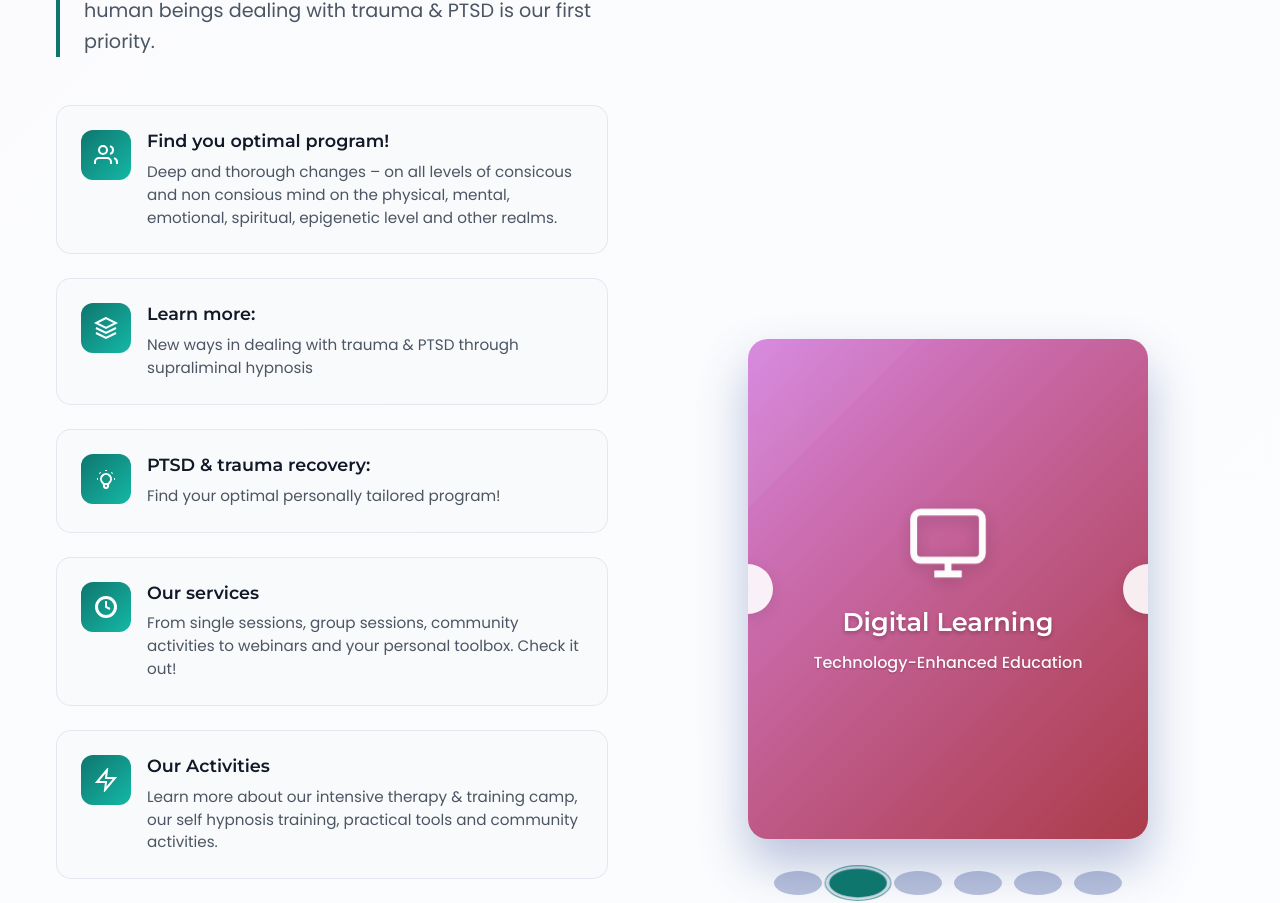
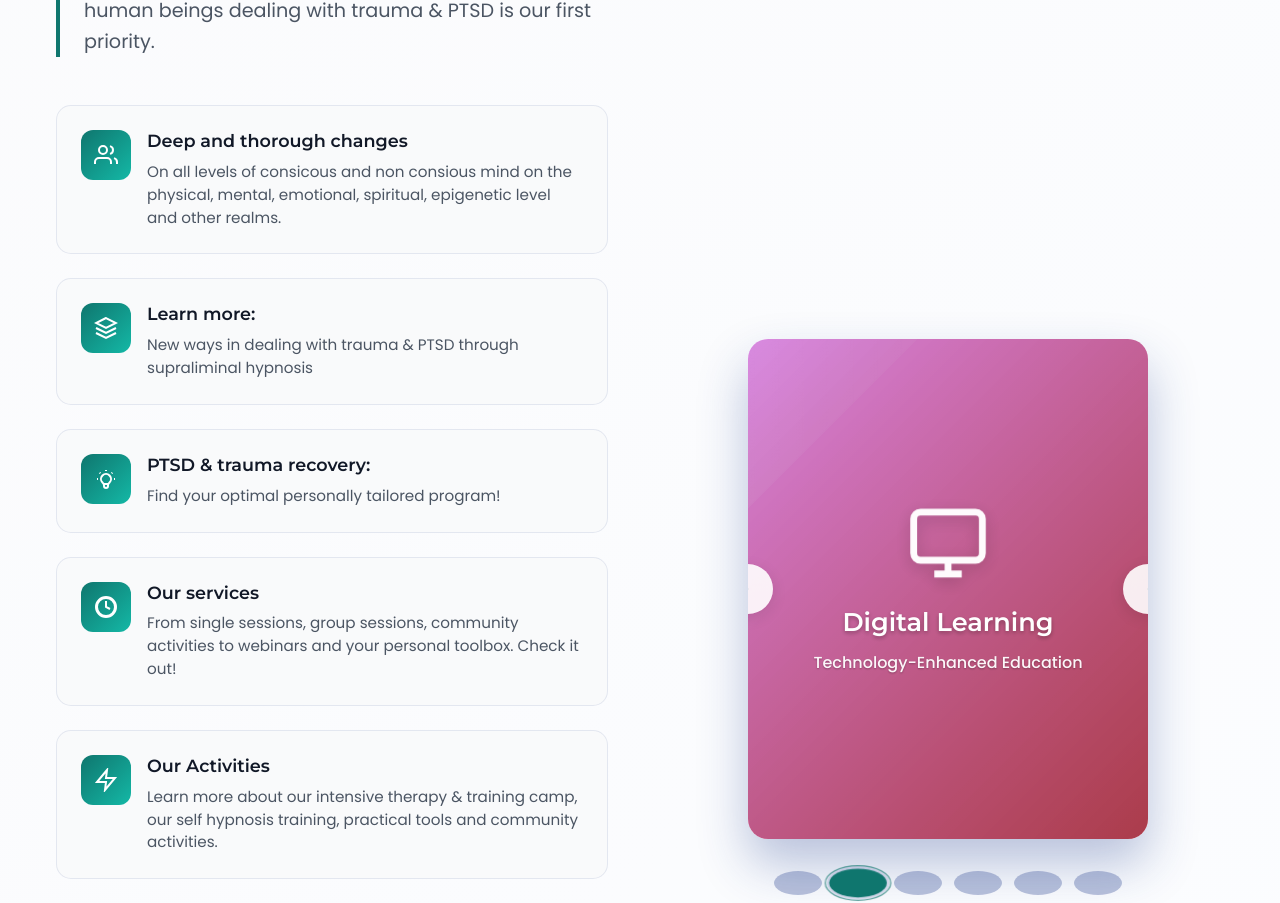
Before and after one commit to EngrE/Web, a React (Vite) app: page / in a window 1280 px wide. Shown: the part 2453-3356 px from the top of the page. Built offline with nearby package versions, Linux system fonts and the light colour scheme.

Commit message:
Deep changes

```diff
--- a/src/components/Vision.jsx
+++ b/src/components/Vision.jsx
@@ -14,8 +14,8 @@ const Vision = () => {
           <path d="M23 21v-2a4 4 0 00-3-3.87M16 3.13a4 4 0 010 7.75"/>
         </svg>
       ),
-      title: "Find you optimal program!",
-      description: "Deep and thorough changes – on all levels of consicous and non consious mind on the physical, mental, emotional, spiritual, epigenetic level and other realms."
+      title: "Deep and thorough changes",
+      description: " On all levels of consicous and non consious mind on the physical, mental, emotional, spiritual, epigenetic level and other realms."
     },
     {
       icon: (
```
